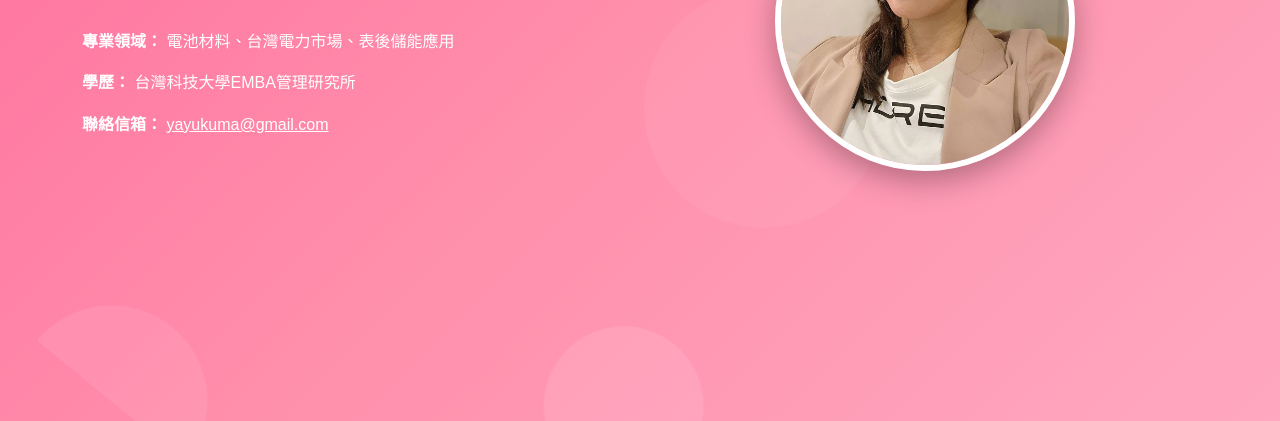
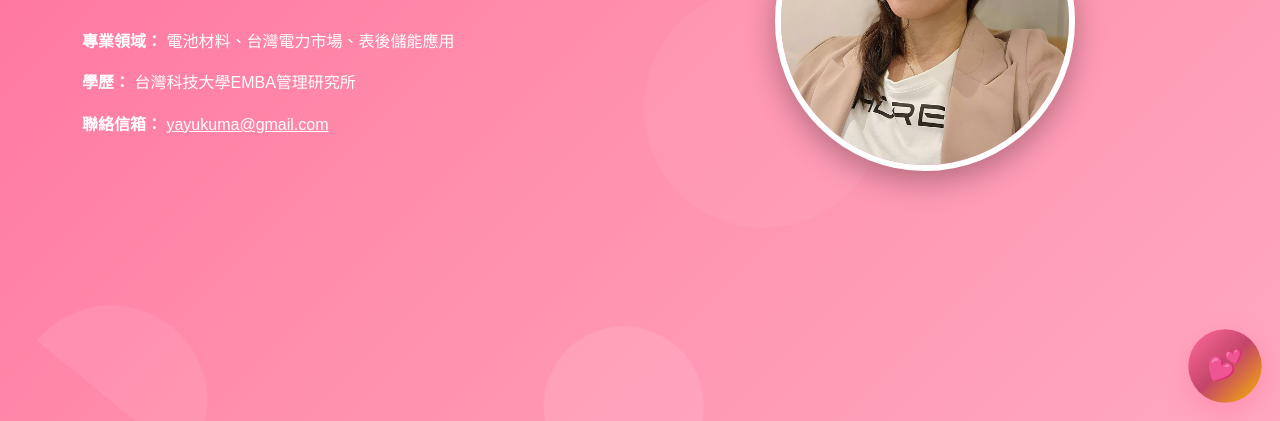
Before and after one commit to jokumaanna/jokumaanna.github.io, a plain HTML site: page index.html in a window 1280 px wide. Shown: the part 379-800 px from the top of the page. Drawn offline with nearby package versions, Linux system fonts and the light colour scheme.

Commit message:
Update index.html

```diff
--- a/index.html
+++ b/index.html
@@ -9,7 +9,7 @@
     <link rel="stylesheet" href="style2.css">
     <link rel="icon" type="image/x-icon" href="/pic/favicon.ico">
 </head>
-<script src="chotbot.js"></script>
+<script src="chatbot.js"></script>
 <body>
     <!-- Navigation -->
     <nav class="navbar navbar-expand-lg fixed-top">
```
